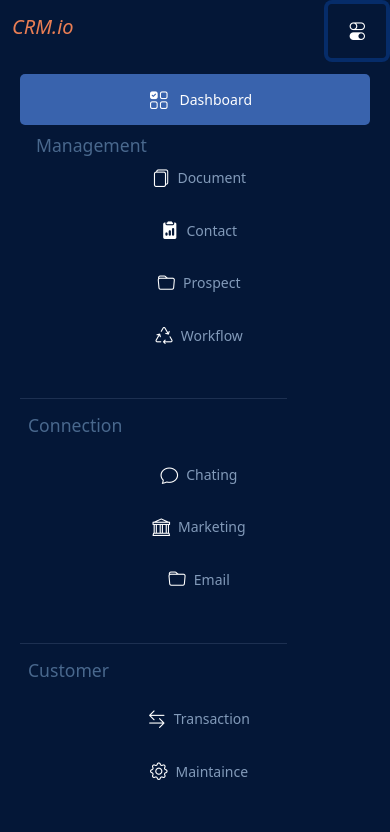
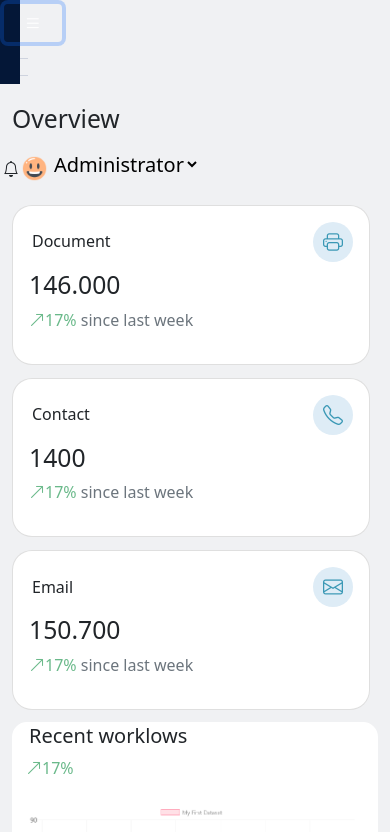
Before and after one commit to AneshSM/Dash, a plain HTML site: page index.html in a window 390 px wide. Both pictures are taken after a click on the button 357 px from the left and 31 px from the top of the page. Shown: the top 832 px of the page. Drawn offline with nearby package versions, Linux system fonts and the light colour scheme.

Commit message:
Added new files

```diff
--- a/index.html
+++ b/index.html
@@ -26,18 +26,17 @@
           <div class="side-main">
             <div class="Toggle d-flex">
               <h2 class="pt-md-3  "><i class="navsec">CRM.io</i> </h2>
-              <button class="btn d-lg-none " type="button" data-bs-toggle="collapse"
-                data-bs-target="#navbarTogglerDemo02" aria-controls="navbarTogglerDemo02" aria-expanded="false"
+              <!-- <button class="navbar-toggler d-lg-none" type="button" data-bs-toggle="collapse"
+                data-bs-target="#navbarScroll" aria-controls="navbarScroll" aria-expanded="false"
                 aria-label="Toggle navigation">
                 <i class="bi bi-toggles"></i>
-
-              </button>
+              </button> -->
               <button class="btn menu" onclick="openClose()"><i class="bi bi-list"></i></button>
 
             </div>
 
-            <div class="sidemenus collapse-lg " id="navbarTogglerDemo02">
 
+            <!-- <div class="collapse-lg" id="navbarScroll"> -->
               <div class="sidemenus">
 
 
@@ -49,13 +48,17 @@
                   <h4 class="p-3   navsec">
                     Management
                   </h4>
-                  <li id="document" onclick="navigate('document')" class="tabs"><i class="bi bi-files "></i><a href="#" class="navsec" id=" main-none" >
+                  <li id="document" onclick="navigate('document')" class="tabs"><i class="bi bi-files "></i><a href="#"
+                      class="navsec" id=" main-none">
                       Document</a></li>
-                  <li id="contact" onclick="navigate('contact')" class="tabs"><i class="bi bi-clipboard2-data-fill "></i><a href="#" class="navsec" >
+                  <li id="contact" onclick="navigate('contact')" class="tabs"><i
+                      class="bi bi-clipboard2-data-fill "></i><a href="#" class="navsec">
                       Contact</a></li>
-                  <li id="proscept" onclick="navigate('proscept')" class="tabs"><i class="bi bi-folder"></i><a href="#" class="navsec" > Prospect</a>
+                  <li id="proscept" onclick="navigate('proscept')" class="tabs"><i class="bi bi-folder"></i><a href="#"
+                      class="navsec"> Prospect</a>
                   </li>
-                  <li id="workflow" onclick="navigate('workflow')" class="tabs"> <i class="bi bi-recycle"></i><a href="#" class="navsec" > Workflow</a>
+                  <li id="workflow" onclick="navigate('workflow')" class="tabs"> <i class="bi bi-recycle"></i><a
+                      href="#" class="navsec"> Workflow</a>
                   </li>
                 </ul>
 
@@ -70,9 +73,12 @@
                   Connection
                 </h4>
                 <ul class="nav-menus text-light p-3">
-                  <li class=""><i class="bi bi-chat"></i><a href="#" class="navsec"> Chating</a></li>
-                  <li><i class="bi bi-bank "></i><a href="#" class="navsec"> Marketing</a></li>
-                  <li><i class="bi bi-folder"></i><a href="#" class="navsec"> Email</a></li>
+                  <li class="tabs" onclick="navigate('chating')" id="chating"><i class="bi bi-chat"></i><a href="#"
+                      class="navsec"> Chating</a></li>
+                  <li class="tabs" onclick="navigate('marketing')" id="marketing"><i class="bi bi-bank "></i><a href="#"
+                      class="navsec"> Marketing</a></li>
+                  <li class="tabs" onclick="navigate('email')" id="email"><i class="bi bi-folder"></i><a href="#"
+                      class="navsec"> Email</a></li>
                 </ul>
                 <hr class="ms-3">
               </div>
@@ -82,11 +88,15 @@
                   Customer
                 </h4>
                 <ul class="nav-menus  text-light p-3">
-                  <li><i class="bi bi-arrow-left-right"></i><a href="#" class="navsec"> Transaction</a></li>
-                  <li><i class="bi bi-gear "></i><a href="#" class="navsec"> Maintaince</a></li>
+                  <li class="tabs" onclick="navigate('transaction')" id="transaction"><i
+                      class="bi bi-arrow-left-right"></i><a href="#" class="navsec"> Transaction</a></li>
+                  <li class="tabs" onclick="navigate('maintaince')" id="maintaince"><i class="bi bi-gear "></i><a
+                      href="#" class="navsec"> Maintaince</a></li>
                 </ul>
               </div>
-            </div>
+            <!-- </div> -->
+
+
           </div>
 
 
@@ -100,10 +110,11 @@
     <div class="container-fluid pt-1 " id="main-container">
       <!-- header start -->
       <div class="row pt-3 side" id="header">
+
         <div class="col-md-6 fw-bold" id="over">
           <h2>Overview</h2>
         </div>
-        <div class="col-md-6  d-sm-flex justify-content-lg-end mt-2 pe-lg-5 admin" id="header">
+        <div class="col-md-6  d-sm-flex justify-content-lg-end mt-2 pe-lg-5 admin" id="header1">
           <i class="bi bi-bell fw-bold"></i>
           <img src="img/icons8-grinning-face-with-big-eyes-64.png" alt="" class="img-fluid ms-lg-3"
             style="height: 25px; width: 25px;">
@@ -118,6 +129,7 @@
           </h5>
 
         </div>
+
       </div>
       <!-- header ends -->
       <!-- main div start -->
@@ -179,8 +191,8 @@
                 </div>
               </div>
               <div class="col ">
-                <div class="card h-100" data-bs-toggle="modal" data-bs-target="#staticBackdrop2" data-bs-toggle="tooltip"
-                  data-bs-placement="top" title="Click Me" id="card2">
+                <div class="card h-100" data-bs-toggle="modal" data-bs-target="#staticBackdrop2"
+                  data-bs-toggle="tooltip" data-bs-placement="top" title="Click Me" id="card2">
                   <div class="card-body">
                     <h5 class="card-title ">Contact<i class="bi bi-telephone ms-5"></i></h5>
                     <h2 class="card-text">1400</h2>
@@ -225,8 +237,8 @@
                 </div>
               </div>
               <div class="col ">
-                <div class="card h-100" data-bs-toggle="modal" data-bs-target="#staticBackdrop3" data-bs-toggle="tooltip"
-                  data-bs-placement="top" title="Click Me" id="card3">
+                <div class="card h-100" data-bs-toggle="modal" data-bs-target="#staticBackdrop3"
+                  data-bs-toggle="tooltip" data-bs-placement="top" title="Click Me" id="card3">
                   <div class="card-body">
                     <h5 class="card-title">Email<i class="bi bi-envelope ms-5"></i></h5>
                     <h2 class="card-text">150.700</h2>
@@ -561,11 +573,41 @@
       </div>
       <!-- prospect end -->
 
-      <!-- Workflow Start -->
+      <!-- workflow st -->
       <div class="showcase" id="workflow_page">
 
       </div>
-      <!-- Workflow End -->
+      <!-- workflow end -->
+
+      <!-- chating st -->
+      <div class="showcase" id="chating_page">
+
+      </div>
+      <!-- chating end -->
+
+      <!-- marketing st -->
+      <div class="showcase" id="marketing_page">
+
+      </div>
+      <!-- marketing end -->
+
+      <!-- email st -->
+      <div class="showcase" id="email_page">
+
+      </div>
+      <!-- email end -->
+
+      <!-- transaction st -->
+      <div class="showcase" id="transaction_page">
+
+      </div>
+      <!-- transaction end -->
+
+      <!-- maintaince st -->
+      <div class="showcase" id="maintaince_page">
+
+      </div>
+      <!-- maintaince end  -->
 
       <!-- main ends -->
     </div>
--- a/index.js
+++ b/index.js
@@ -15,59 +15,80 @@
 //     sidemenus[i].style.backgroundColor="yellow";
 
 // }
+const side = document.getElementById('side1');
+var elems = document.getElementsByClassName('navsec');
+
+var winwidth, cltwidth;
+window.onresize = window.onload = () => {
+  winwidth = this.innerWidth;
+  cltwidth = this.document.clientWidth;
+if(winwidth<1000){
+  side.style.width='100%';
+  for (var i = 0; i < elems.length; i++){
+    elems[i].style.display='inline'
+  }
+}
+else{
+  openClose()
+}
+
+}
 
 
 function openClose() {
-  var elems = document.getElementsByClassName('navsec');
-  const side=document.getElementById('side1');
+
   // const list=document.getElementById('dash')
 
+  if (side.style.width === "5%") {
+    side.style.width = "20%";
 
-    for (var i=0;i<elems.length;i++){
-      if (elems[i].style.display === "none")
-      {
-        side.style.width="20%";
-        elems[i].style.display="inline";
+    for (var i = 0; i < elems.length; i++) {
+      elems[i].style.display = "inline";
+    }
+  }
 
-      }
-      else
-      {
-        elems[i].style.display = "none";
-        side.style.width="5%";
-
-      }
+  else {
+    side.style.width = "5%";
+    for (var i = 0; i < elems.length; i++) {
+      elems[i].style.display = "none";
     }
 
+  }
 }
+
+
+
+
+
 
 
 
 // Tabs
 
-const tabs=document.getElementsByClassName('tabs');
+const tabs = document.getElementsByClassName('tabs');
 
 
 // for(i=0;i<tabs.length;i++){
 //   tabs[i].addEventListener('click',navigate)
 // }
 navigate()
-function navigate(status='dashboard'){
-  const navigator=document.getElementById(status);
+function navigate(status = 'dashboard') {
+  const navigator = document.getElementById(status);
 
-  for(i=0;i<tabs.length;i++){
-      tabs[i].style.borderLeft="none";
-      tabs[i].style.color="#FFFFFF";
-      tabs[i].style.backgroundColor="transparent";
-      // console.log(tabs[i]);
+  for (i = 0; i < tabs.length; i++) {
+    tabs[i].style.borderLeft = "none";
+    tabs[i].style.color = "#FFFFFF";
+    tabs[i].style.backgroundColor = "transparent";
+    // console.log(tabs[i]);
   }
   // navigator.style.borderLeft="3px solid #DEECF6";
-  navigator.style.color="#DEECF6";
-  navigator.style.backgroundColor="#3963AD";
-  navigator.style.borderRadius='5px';
-  const show=document.getElementsByClassName('showcase');
-  for(i=0;i<show.length;i++){
-    show[i].style.display='none';
+  navigator.style.color = "#DEECF6";
+  navigator.style.backgroundColor = "#3963AD";
+  navigator.style.borderRadius = '5px';
+  const show = document.getElementsByClassName('showcase');
+  for (i = 0; i < show.length; i++) {
+    show[i].style.display = 'none';
   }
-  document.getElementById(status+'_page').style.display='block';
+  document.getElementById(status + '_page').style.display = 'block';
 
 }
--- a/style.css
+++ b/style.css
@@ -1,8 +1,9 @@
 .sidemenu{
     background-color: #041737;
     width: 5%;
-    height: auto;
+    height: 100vh;
     font-size: 14px;
+
 
 }
 .sidemenu h2{
@@ -20,7 +21,10 @@
     color: #DEECF6;
 
 }
-
+.sidemenu ul li i{
+    padding-right: 10px;
+    margin-right: 10px;
+}
 .sidemenus h4{
     color: #49688D;
     font-size: 14px;
@@ -30,7 +34,7 @@
     margin-bottom: 10px;
     display: flex;
     align-items: center;
-    justify-content: center;
+    justify-content: flex-start;
 }
 .sidemenus ul li a{
     text-decoration: none;
@@ -43,6 +47,10 @@
 aside i{
     color: #FFFFFF;
     cursor: pointer;
+}
+#nav-menus{
+    justify-content: flex-start;
+    padding-left: 10%;
 }
 
 
@@ -259,6 +267,13 @@ table button{
         padding: 0;
         margin: 0;
         font-size: 14px;
+        height: 10vh;
+    }
+    .sidemenus ul{
+        display: none;
+    }
+    .sidemenus h4{
+        display: none;
     }
     #barchart-1{
         width: 100%;
@@ -339,27 +354,14 @@ table button{
         align-items: baseline;
         justify-content: center;
     } */
-    .sidemenus h5,h4,ul li a{
-        display: inline;
-        text-align: end;
 
 
-    }
-    .sidemenus h4,ul li i{
-        font-size: 1.1rem;
-        text-align: center;
-
-    }
     .Toggle{
         align-items: center;
         justify-content: space-between;
     }
     .Toggle .menu{
-        display: none;
-    }
-    .Toggle h2 i{
-        display: inline;
-        color: #EA7E54;
+        display: block;
     }
     .side{
         width: 100%;
@@ -368,7 +370,15 @@ table button{
         width: 40%;
     }
     #header{
-        width: 60%;
+        /* width: 60%; */
+        /* display: flex; */
+        /* align-items: center; */
+        /* gap: 20; */
+        justify-content: space-between;
+    }
+
+    .sidemenus h5,h4,ul li a{
+        display: inline;
     }
 
 
```
